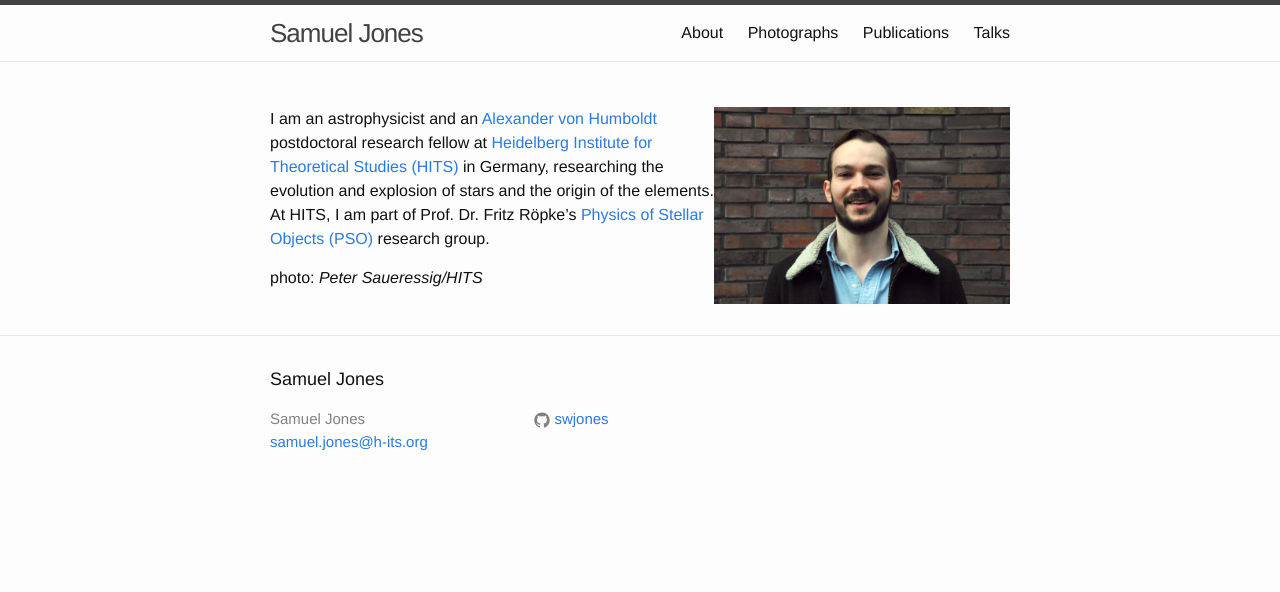
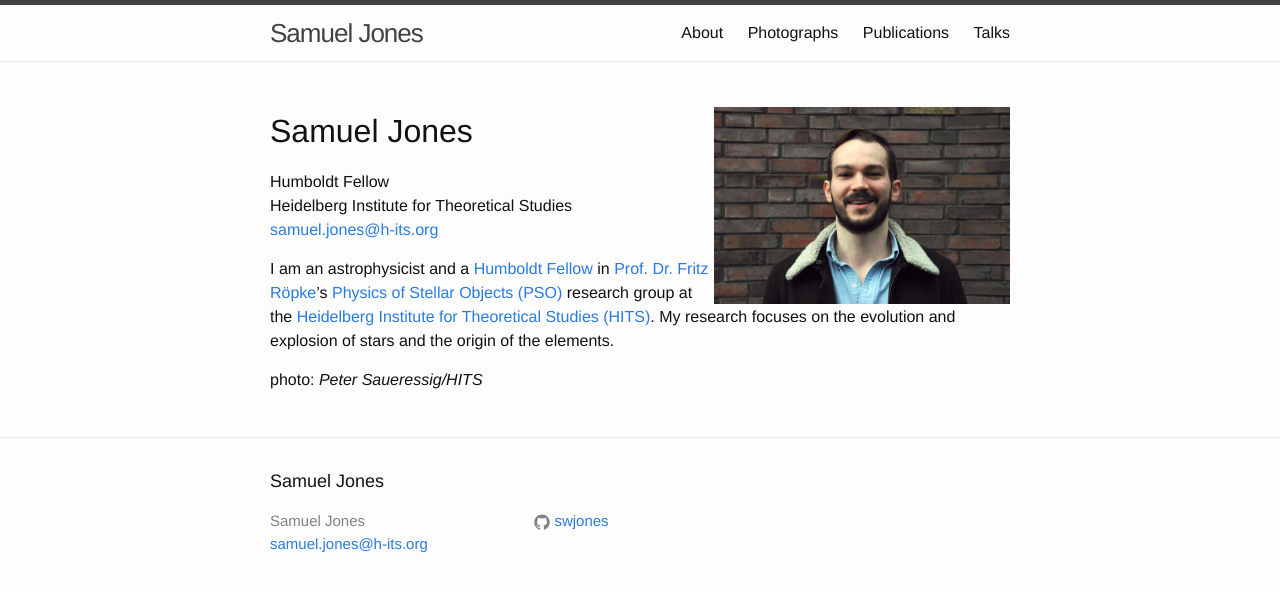
Before and after one commit to swjones/swjones.github.io, a Jekyll site: the page built from index.md, in a window 1280 px wide. Shown: the top 592 px of the page. Built offline with Jekyll 4.4.1, drawn with Linux system fonts in a browser that asks for light colours.

Commit message:
new content
Former-commit-id: 49fad94efd19d8ea8ef3c909c3229f7f0f762e3a

```diff
--- a/index.md
+++ b/index.md
@@ -4,12 +4,23 @@ layout: default
 
 <img style="float: right" src="content/DSC_0001.JPG" height="40%" width="40%">
 
-I am an astrophysicist and an [Alexander von Humboldt](http://www.humboldt-foundation.de/web/home.html)
-postdoctoral research fellow
-at [Heidelberg Institute for Theoretical Studies (HITS)](www.h-its.org)
-in Germany, researching the evolution and explosion of
-stars and the origin of the elements.
-At HITS, I am part of Prof. Dr. Fritz Röpke's
-[Physics of Stellar Objects (PSO)](http://www.h-its.org/en/research/pso/) research group.
+[//]: <img align="left" src="content/DSC_0001.JPG" height="40%" width="40%">
+
+[//]: <img style="float: left" src="content/DSC_0001.JPG" height="40%" width="40%">
+
+# Samuel Jones
+
+Humboldt Fellow
+Heidelberg Institute for Theoretical Studies
+[samuel.jones@h-its.org](mailto:samuel.jones@h-its.org)
+
+
+I am an astrophysicist and a [Humboldt
+Fellow](http://www.humboldt-foundation.de/web/home.html) in [Prof. Dr. Fritz
+Röpke](http://wwwmpa.mpa-garching.mpg.de/~fritz/)'s [Physics of Stellar
+Objects (PSO)](http://www.h-its.org/en/research/pso/) research group at the
+[Heidelberg Institute for Theoretical Studies (HITS)](www.h-its.org).
+My research focuses on the evolution and explosion of stars and the origin of
+the elements.
 
 photo: _Peter Saueressig/HITS_
```
Also changed, not shown: about.md (+15 -15 lines).
